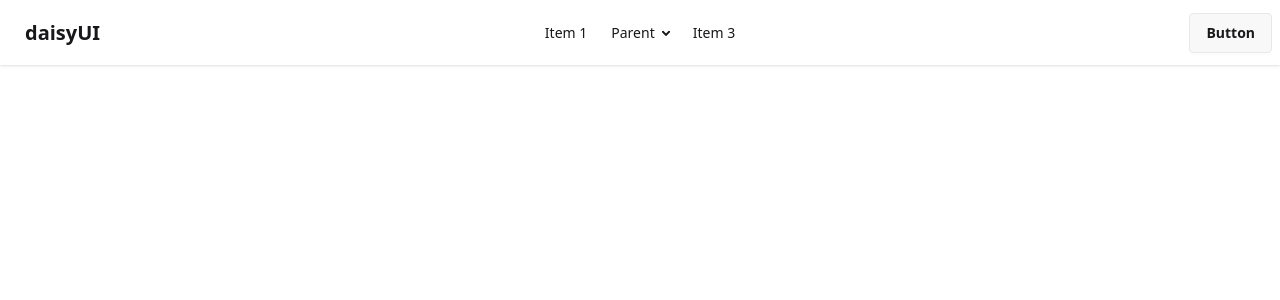
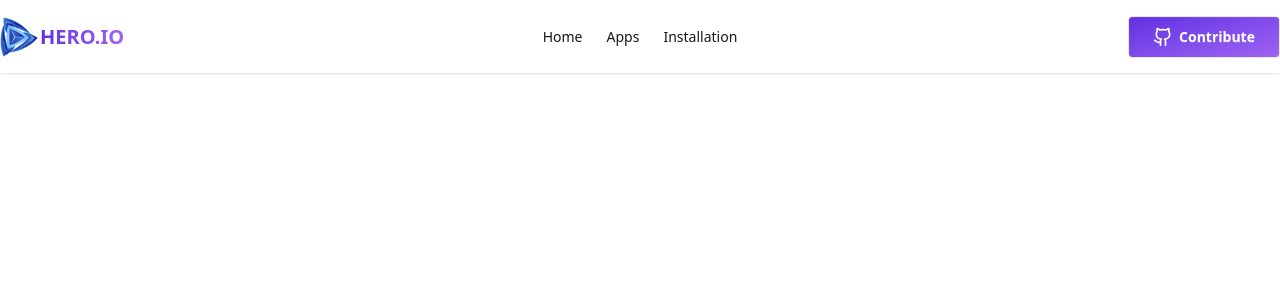
Before and after one commit to Rakibislam22/hero-io, a React (Vite) app: page / in a window 1280 px wide. Shown: the top 300 px of the page. Built offline with nearby package versions, Linux system fonts and the light colour scheme.

Commit message:
Add Navbar

```diff
--- a/package.json
+++ b/package.json
@@ -11,6 +11,7 @@
   },
   "dependencies": {
     "@tailwindcss/vite": "^4.1.14",
+    "lucide-react": "^0.545.0",
     "react": "^19.1.1",
     "react-dom": "^19.1.1",
     "react-router": "^7.9.3",
--- a/src/App.jsx
+++ b/src/App.jsx
@@ -1,50 +1,11 @@
 import './App.css'
+import Navbar from './components/Navbar'
 
 function App() {
 
   return (
     <>
-      <div className="navbar bg-base-100 shadow-sm">
-        <div className="navbar-start">
-          <div className="dropdown">
-            <div tabIndex={0} role="button" className="btn btn-ghost lg:hidden">
-              <svg xmlns="http://www.w3.org/2000/svg" className="h-5 w-5" fill="none" viewBox="0 0 24 24" stroke="currentColor"> <path strokeLinecap="round" strokeLinejoin="round" strokeWidth="2" d="M4 6h16M4 12h8m-8 6h16" /> </svg>
-            </div>
-            <ul
-              tabIndex={0}
-              className="menu menu-sm dropdown-content bg-base-100 rounded-box z-1 mt-3 w-52 p-2 shadow">
-              <li><a>Item 1</a></li>
-              <li>
-                <a>Parent</a>
-                <ul className="p-2">
-                  <li><a>Submenu 1</a></li>
-                  <li><a>Submenu 2</a></li>
-                </ul>
-              </li>
-              <li><a>Item 3</a></li>
-            </ul>
-          </div>
-          <a className="btn btn-ghost text-xl">daisyUI</a>
-        </div>
-        <div className="navbar-center hidden lg:flex">
-          <ul className="menu menu-horizontal px-1">
-            <li><a>Item 1</a></li>
-            <li>
-              <details>
-                <summary>Parent</summary>
-                <ul className="p-2">
-                  <li><a>Submenu 1</a></li>
-                  <li><a>Submenu 2</a></li>
-                </ul>
-              </details>
-            </li>
-            <li><a>Item 3</a></li>
-          </ul>
-        </div>
-        <div className="navbar-end">
-          <a className="btn">Button</a>
-        </div>
-      </div>
+      <Navbar></Navbar>
     </>
   )
 }
--- /dev/null
+++ b/src/components/Navbar.jsx
@@ -0,0 +1,41 @@
+import { Github } from 'lucide-react';
+import React from 'react';
+import { NavLink } from 'react-router';
+import logo from '../assets/logo.png'
+
+const Navbar = () => {
+    const links = <>
+
+    <li className='font-medium'><NavLink>Home</NavLink></li>
+    <li className='font-medium'><NavLink>Apps</NavLink></li>
+    <li className='font-medium'><NavLink>Installation</NavLink></li>
+
+    </>
+    return (
+        <div className="navbar bg-base-100 shadow-sm py-3 px-3 lg:px-[calc((100vw-1280px)/2)]">
+            <div className="navbar-start">
+                <div className="dropdown">
+                    <div tabIndex={0} role="button" className="btn btn-ghost lg:hidden">
+                        <svg xmlns="http://www.w3.org/2000/svg" className="h-5 w-5" fill="none" viewBox="0 0 24 24" stroke="currentColor"> <path strokeLinecap="round" strokeLinejoin="round" strokeWidth="2" d="M4 6h16M4 12h8m-8 6h16" /> </svg>
+                    </div>
+                    <ul
+                        tabIndex={0}
+                        className="menu menu-sm dropdown-content bg-base-100 rounded-box z-1 mt-3 w-52 p-2 shadow">
+                        {links}
+                    </ul>
+                </div>
+                <a className="text-xl flex justify-center items-center font-bold"> <img className='w-10' src={logo} alt="" /> <span className='bg-clip-text text-transparent bg-gradient-to-r from-[#632EE3] to-[#9F62F2] inline-block'>HERO.IO </span></a>
+            </div>
+            <div className="navbar-center hidden lg:flex">
+                <ul className="menu menu-horizontal px-1">
+                    {links}
+                </ul>
+            </div>
+            <div className="navbar-end">
+                <a className="btn font-semibold hover:from-[#632EE3] hover:to-[#7f31ec]  bg-gradient-to-br from-[#632EE3] to-[#9F62F2] text-white px-6 py-5"><Github className='w-5'></Github> Contribute</a>
+            </div>
+        </div>
+    );
+};
+
+export default Navbar;
```
Also changed, not shown: 1 other file (tests, documents, lock files or other folders).
